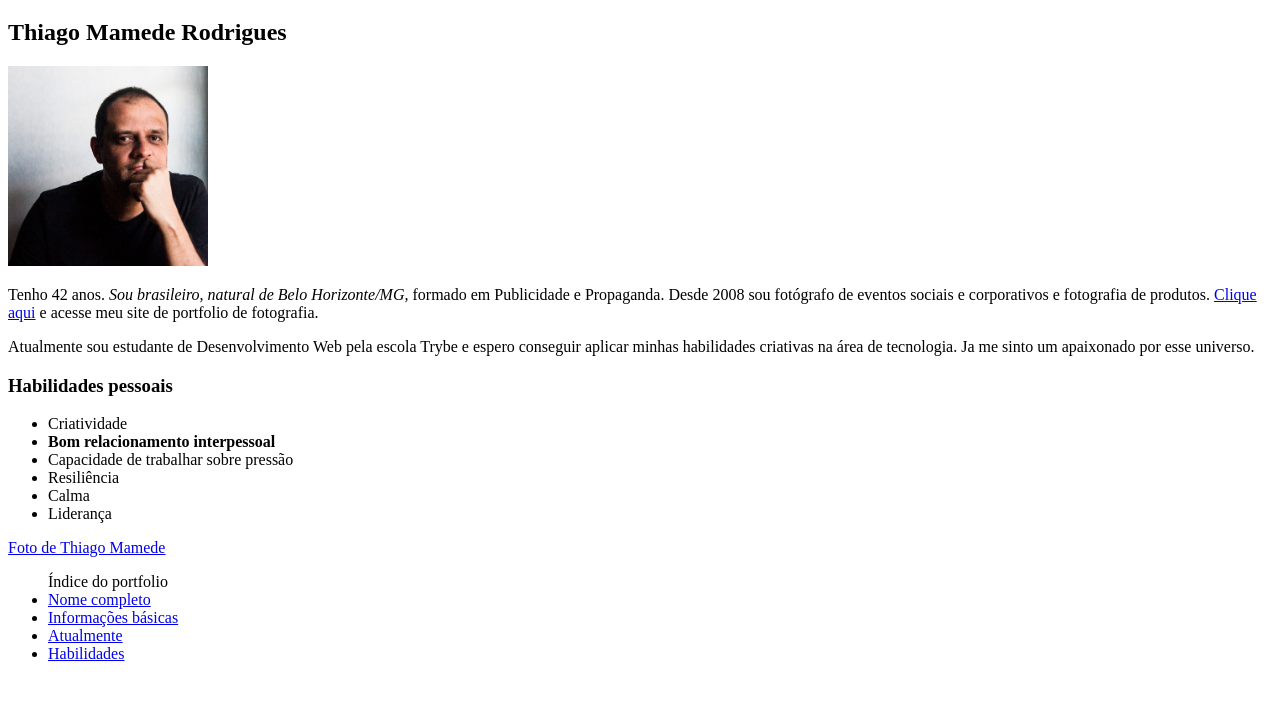
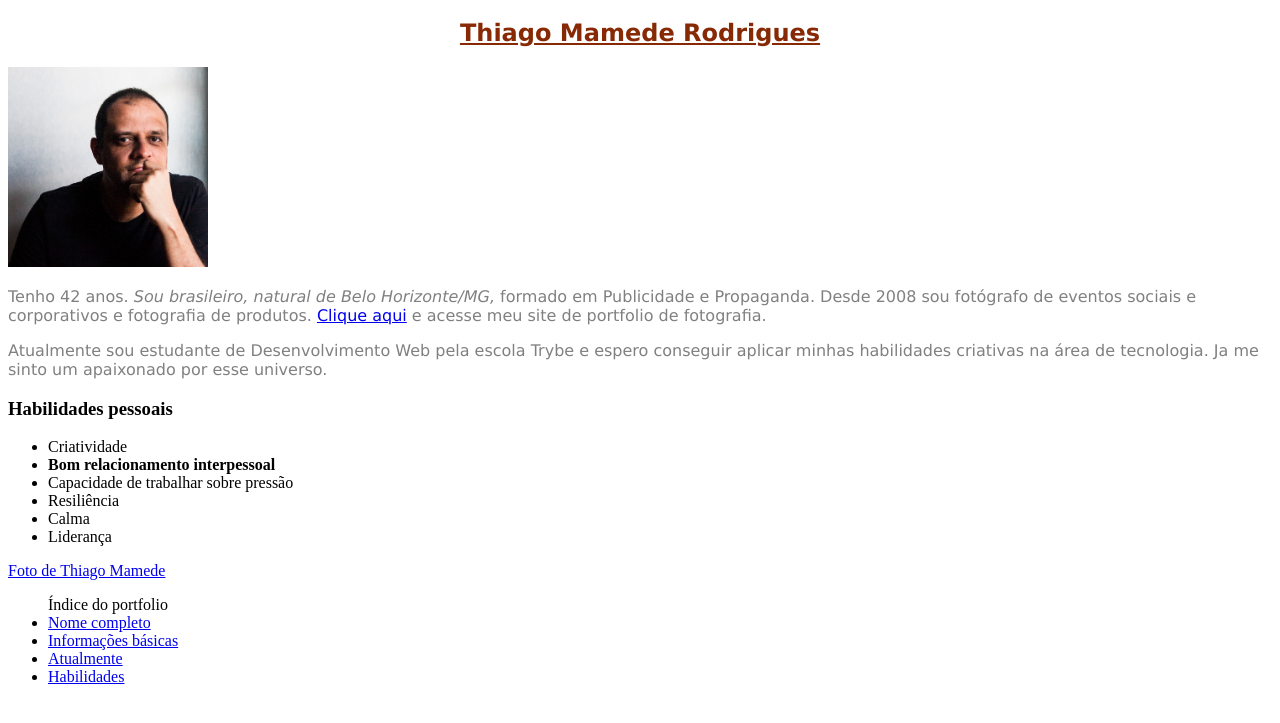
Before and after one commit to tmamedeTrybe/tmamedeTrybe.github.io, a plain HTML site: page index.html in a window 1280 px wide. Shown: the part 61-784 px from the top of the page. Drawn offline with Linux system fonts and the light colour scheme.

Commit message:
Altera fontes e cores do nome e descrição atraves do css

```diff
--- a/index.html
+++ b/index.html
@@ -3,17 +3,21 @@
     <head>
         <meta charset="utf-8">
         <title>Portfolio Web Thiago Mamede</title>
+        <style>
+            #nome{font-family:Verdana; text-decoration: underline; text-align: center; color:#882906; }
+            .descricao {font-family: Verdana; color: grey;}
+        </style>
     </head>
     <body>
         <h1> Portfolio Web</h1>
         <h2 id='nome'> <strong>Thiago Mamede Rodrigues</strong></h2>
         <img id="foto" src="/imagens/fotocerta.jpg" alt="foto de Thiago Mamede" width="200px">
         <br>
-        <p id="info"> Tenho 42 anos. <em>Sou brasileiro, natural de Belo Horizonte/MG,</em> formado em Publicidade e Propaganda.
+        <p class="descricao" id="info"> Tenho 42 anos. <em>Sou brasileiro, natural de Belo Horizonte/MG,</em> formado em Publicidade e Propaganda.
             Desde 2008 sou fotógrafo de eventos sociais e corporativos e fotografia de produtos. <a href="https://www.thiagomamede.com/" target="_blank">Clique aqui</a> e acesse
             meu site de portfolio de fotografia.
         </p>
-        <p id="atual"> Atualmente sou estudante de Desenvolvimento Web pela escola Trybe e espero conseguir aplicar
+        <p class="descricao" id="atual"> Atualmente sou estudante de Desenvolvimento Web pela escola Trybe e espero conseguir aplicar
             minhas habilidades criativas na área de tecnologia. Ja me sinto um apaixonado por esse universo.
         </p>
         <h3 id="habilidades"> Habilidades pessoais</h3>
```
